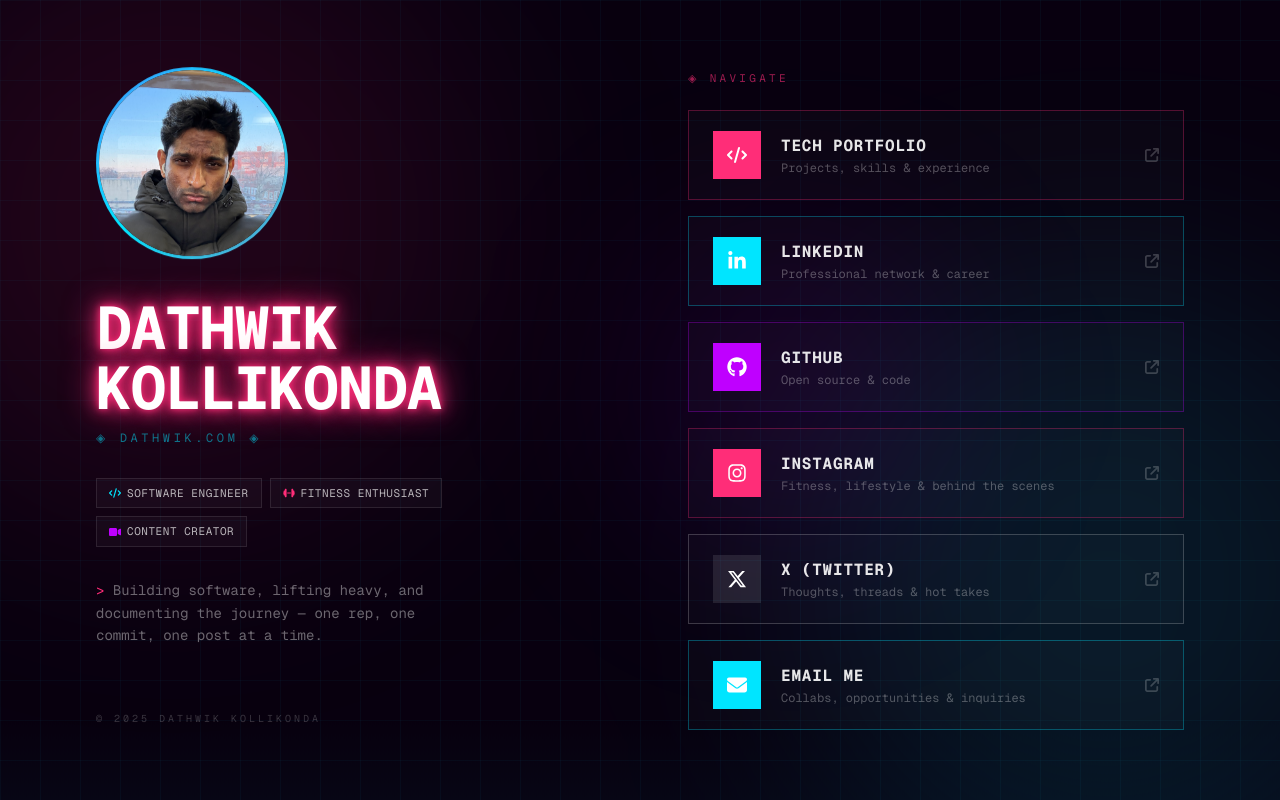
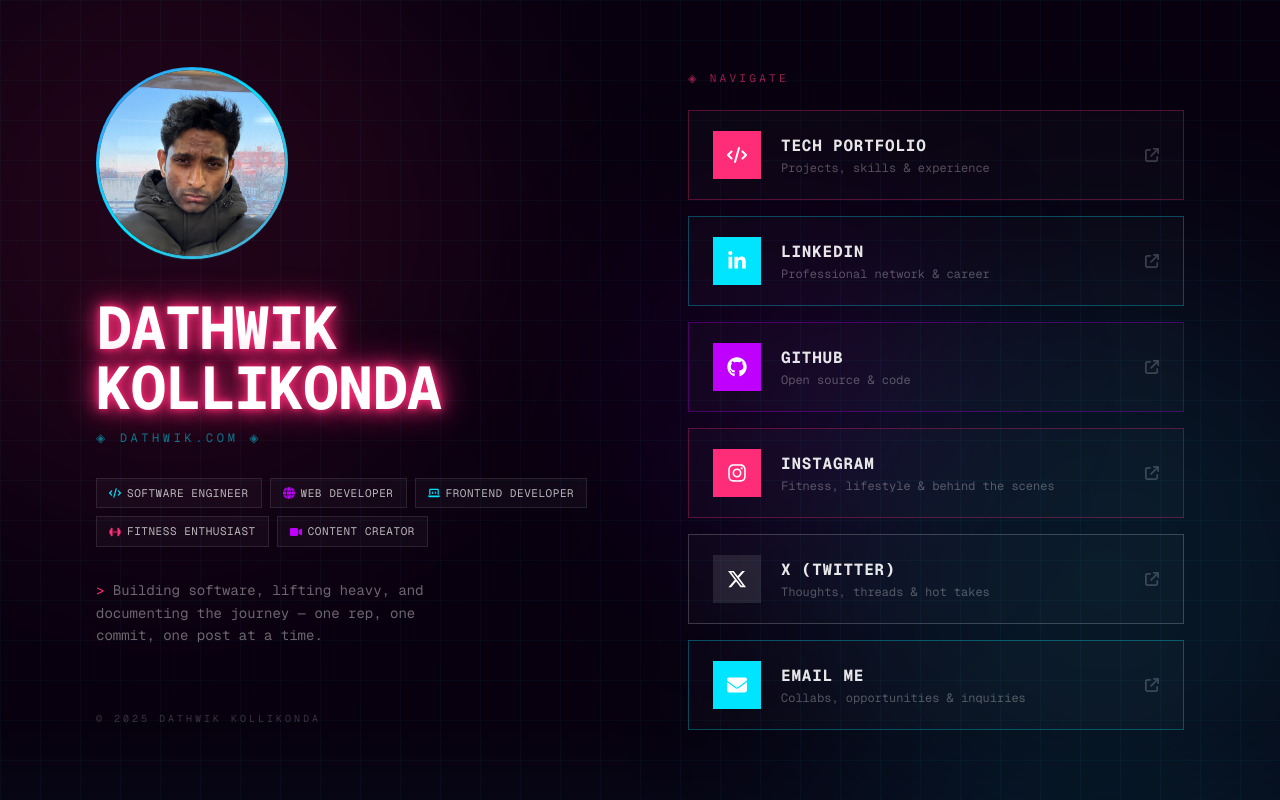
Before and after one commit to Dathwik/landing_hub, a Next.js app: page / in a window 1280 px wide. Built offline with nearby package versions, Linux system fonts and the light colour scheme.

Commit message:
feat: add Web Developer and Frontend Developer pillars

```diff
--- a/src/app/page.tsx
+++ b/src/app/page.tsx
@@ -9,6 +9,8 @@ import {
   FaDumbbell,
   FaCode,
   FaVideo,
+  FaGlobe,
+  FaLaptopCode,
 } from "react-icons/fa6";
 
 const links = [
@@ -64,6 +66,8 @@ const links = [
 
 const pillars = [
   { icon: <FaCode size={12} />, label: "Software Engineer", color: "text-[#00e5ff]" },
+  { icon: <FaGlobe size={12} />, label: "Web Developer", color: "text-[#bf00ff]" },
+  { icon: <FaLaptopCode size={12} />, label: "Frontend Developer", color: "text-[#00e5ff]" },
   { icon: <FaDumbbell size={12} />, label: "Fitness Enthusiast", color: "text-[#ff2d78]" },
   { icon: <FaVideo size={12} />, label: "Content Creator", color: "text-[#bf00ff]" },
 ];
```
